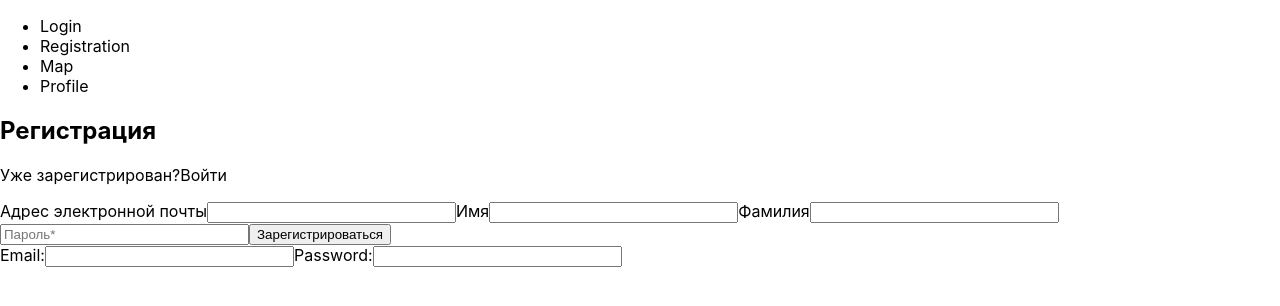
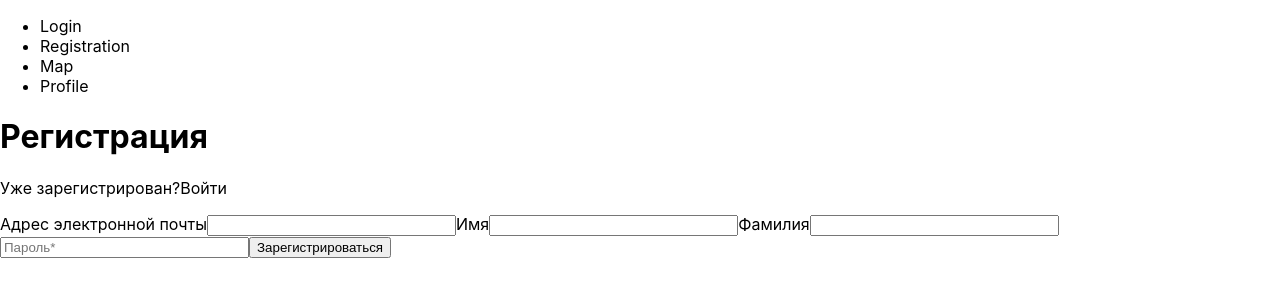
Before and after one commit to kudrk/loft-taxi, a React (Create React App) app: page /map in a window 1280 px wide. Both pictures are taken after a click on the link "Registration". Shown: the top 306 px of the page. Built offline with nearby package versions, Linux system fonts and the light colour scheme.

Commit message:
week 1 tasks fixes

```diff
--- a/src/App.js
+++ b/src/App.js
@@ -4,14 +4,6 @@ import { Registration } from './Registration';
 import { Map } from './Map';
 import { Profile } from './Profile';
 import './App.css';
-
-
-const PAGES = {   //компоненты страниц
-  login: <Login />,
-  registration: <Registration />,
-  map: <Map />,
-  profile: <Profile />,
-};
 
 class App extends React.Component {
   state = { currentPage: "login" }; //state, в котром содержится текущая станица (currentPage начальное значение)
@@ -65,7 +57,10 @@ class App extends React.Component {
         </nav>
       </header>
       <main data-testid="container">
-        <section>{PAGES[this.state.currentPage]}</section>
+        {this.state.currentPage === 'login' && <Login navigate={this.navigateTo} />}
+        {this.state.currentPage === 'profile' && <Profile />}
+        {this.state.currentPage === 'map' && <Map />}
+        {this.state.currentPage === 'registration' && <Registration navigate={this.navigateTo} />}
       </main>
     </>;
   }
--- a/src/Login.jsx
+++ b/src/Login.jsx
@@ -7,8 +7,8 @@ export class Login extends React.Component {
   onClick = event => {
     event.preventDefault();
     // Запрещаем перезагрузку страницы
-    console.log(event.type);
-    // this.navigateTo("map");
+    this.props.navigate('map');
+    //Переход на страницу с картой
   }
 
 
--- a/src/Registration.jsx
+++ b/src/Registration.jsx
@@ -1,7 +1,16 @@
 import React from "react";
 
 
-export const Registration = () => {
+export class Registration extends React.Component {
+
+  onClick = event => {
+    event.preventDefault();
+    // Запрещаем перезагрузку страницы
+    this.props.navigate('map');
+    //Переход на страницу с картой
+  }
+
+  render() {
     return (
       <form>
         <div>
@@ -21,13 +30,11 @@ export const Registration = () => {
           <label htmlFor="password"></label>
           <input id="password" type="password" name="password" size="28" placeholder="Пароль*" />
 
-        <input type="submit" value="Зарегистрироваться" />
+          <input onClick={this.onClick} type="submit" value="Зарегистрироваться" />
         </div>
-
-      <label htmlFor="email">Email:</label>
-      <input id="email" type="email" name="email" size="28" />
-      <label htmlFor="password">Password:</label>
-      <input id="password" type="password" name="password" size="28" />
       </form>
     );
+  }
 };
+
+export default Registration;
```
Also changed, not shown: 1 other file (tests, documents, lock files or other folders). Lines whose indentation alone changed are shown as unchanged.
